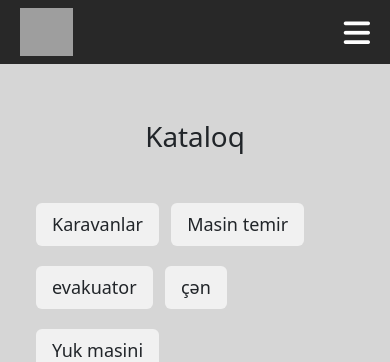
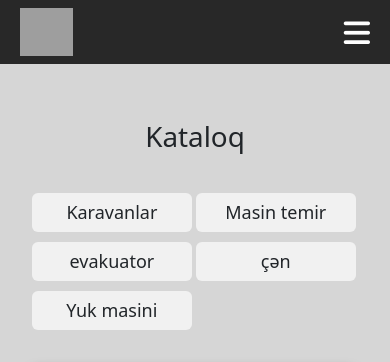
Before and after one commit to gasimovv21/Avkonste, a Django app: page /katalog/ in a window 390 px wide. Shown: the top 362 px of the page. Run offline with Django 3.2, Linux system fonts and the light colour scheme; data comes from the database, SQL or seed files in the repository; some libraries are stand-ins or nearby versions; grey boxes are pictures that could not be loaded.

Commit message:
ChangedSomeCSSCode

```diff
--- a/static/css/catalog.css
+++ b/static/css/catalog.css
@@ -10,11 +10,11 @@ main #Catalog .container #catalog-list {
   margin-bottom: 50px;
 }
 main #Catalog .container #catalog-list .btn {
-  margin: 10px 4px;
+  margin-bottom: 10px;
+  background-color: #f1f1f1;
+  min-width: 19%;
   border: none;
   outline: none;
-  padding: 8px 16px;
-  background-color: #f1f1f1;
   cursor: pointer;
   font-size: 18px;
   transition: 0.4s;
--- a/static/css/responsive.css
+++ b/static/css/responsive.css
@@ -255,3 +255,12 @@
         margin-bottom: 30px !important;
     }
 }
+
+
+
+@media (max-width:582px ){
+    .btn {
+
+        min-width: 49% !important;
+      }
+}
```
